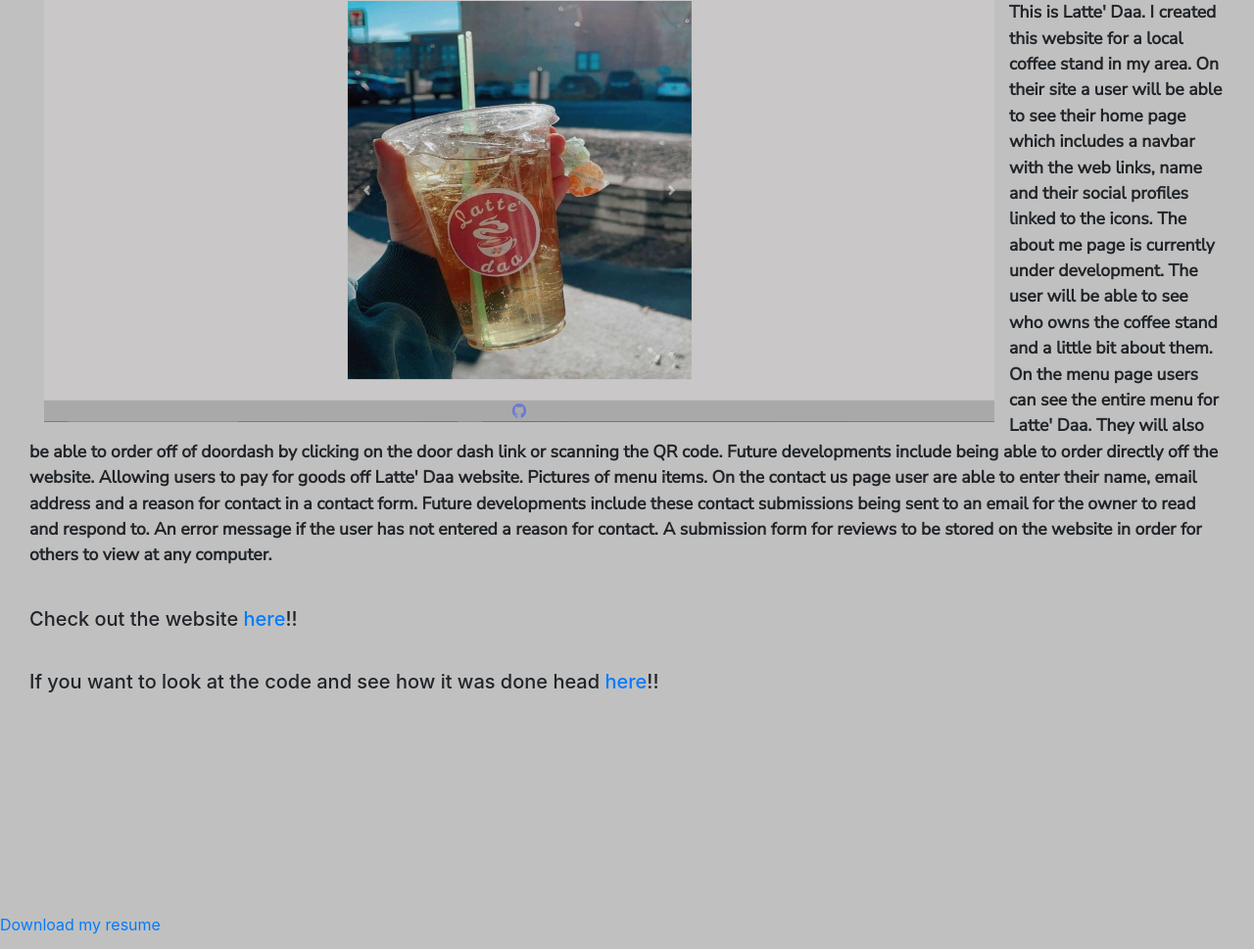
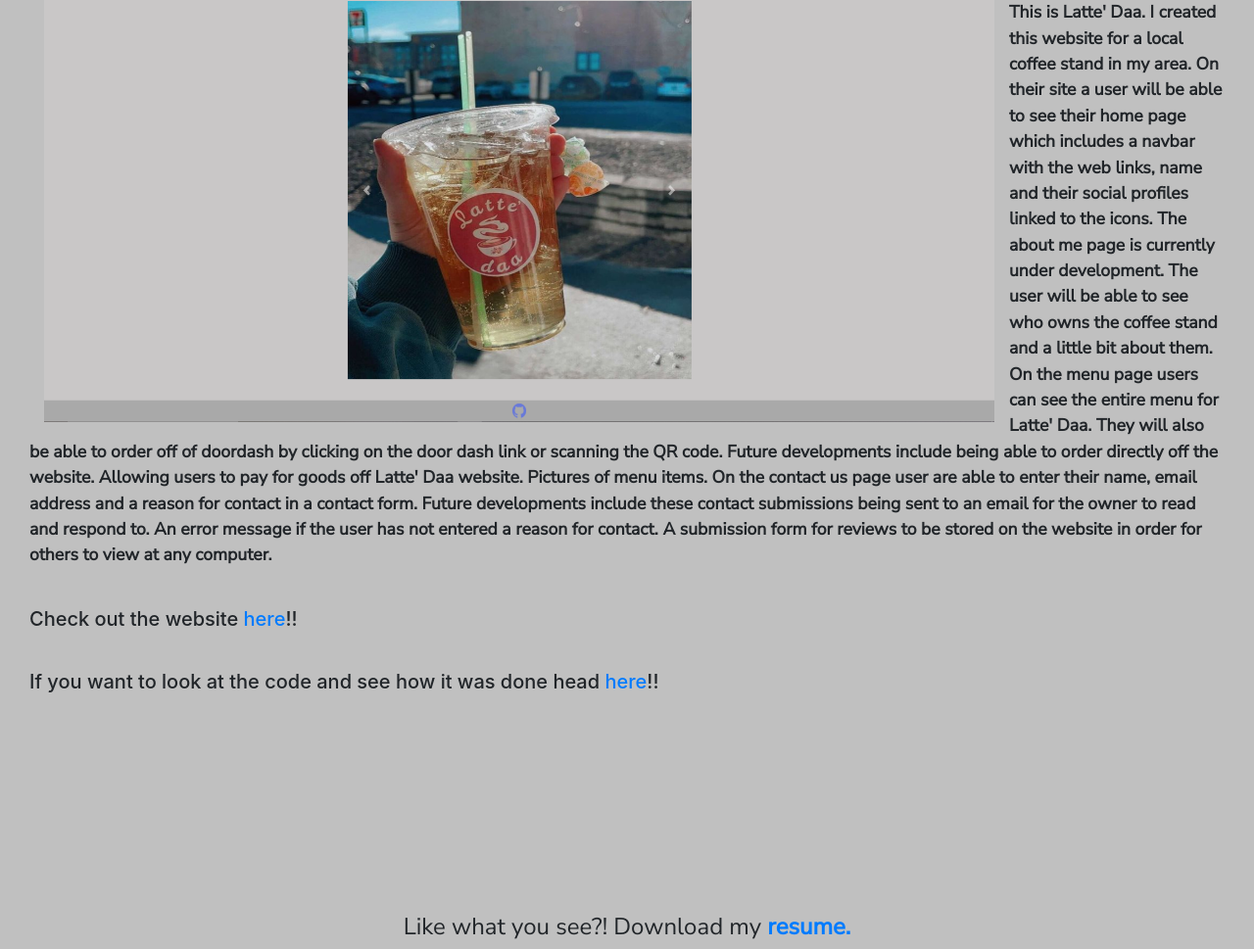
Before and after one commit to codymichaud/work_portfolio, a plain HTML site: page index.html in a window 1280 px wide. Shown: the part 3148-4117 px from the top of the page at 98% size. Drawn offline with nearby package versions, Linux system fonts and the light colour scheme; a web font is replaced by a local one.

Commit message:
Touching up styling

```diff
--- a/assets/css/portfolio.css
+++ b/assets/css/portfolio.css
@@ -100,11 +100,14 @@
 
 .gitLink:hover{
     color: lightcoral;
+    text-decoration: none;
 }
 
 .repoLink:hover{
     color: lightcoral;
+    text-decoration: none;
 }
+
 
 .lyrRepo{
     margin-top: 40px;
@@ -156,6 +159,7 @@
 
 .codeLink2:hover{
     color: lightcoral;
+text-decoration: none;
 }
 
 .codeRepo{
@@ -164,6 +168,7 @@
 
 .repoLink2:hover{
     color: lightcoral;
+    text-decoration: none;
 }
 
 .clearLatte{
@@ -196,6 +201,7 @@
 
  .codeLink3:hover{
      color: lightcoral;
+     text-decoration: none;
  }
 
  .latteRepo{
@@ -204,8 +210,28 @@
 
 .repoLink3:hover{
     color: lightcoral;
+    text-decoration: none;
 }
 
 .repoLink3{
     text-decoration:none;
 }
+
+.resPdf{
+    font-family: 'Nunito Sans', sans-serif;
+font-weight: bold;
+text-decoration: none;
+}
+
+.resPdf:link{
+    text-decoration: none;
+}
+
+.resPdf:hover{
+    color: lightcoral;
+    text-decoration: none;
+}
+
+.resHead{
+    font-family: 'Nunito Sans', sans-serif;
+}
--- a/index.html
+++ b/index.html
@@ -130,7 +130,10 @@
         </div>
     </div>
     <br><br><br><br><br><br><br><br><br>
-    <a href="./assets/cody.michaud.pdf" target="_blank" class="resPdf">Download my resume</a>
+    <div class="col-sm-12 text-center">
+        <h4 class="resHead">Like what you see?! Download my<a href="./assets/cody.michaud.pdf" target="_blank"
+                class="resPdf"> resume.</a>
+    </div>
 </body>
 
 </html>
```
